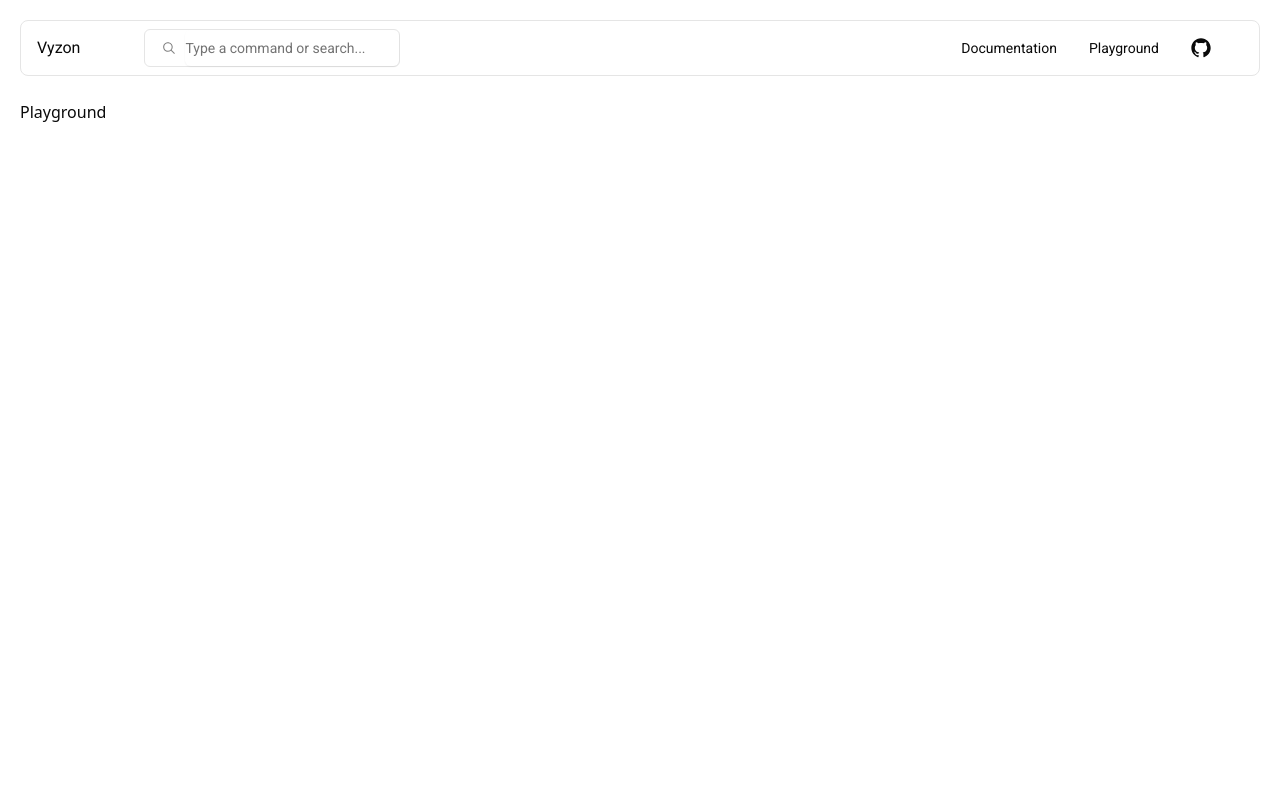
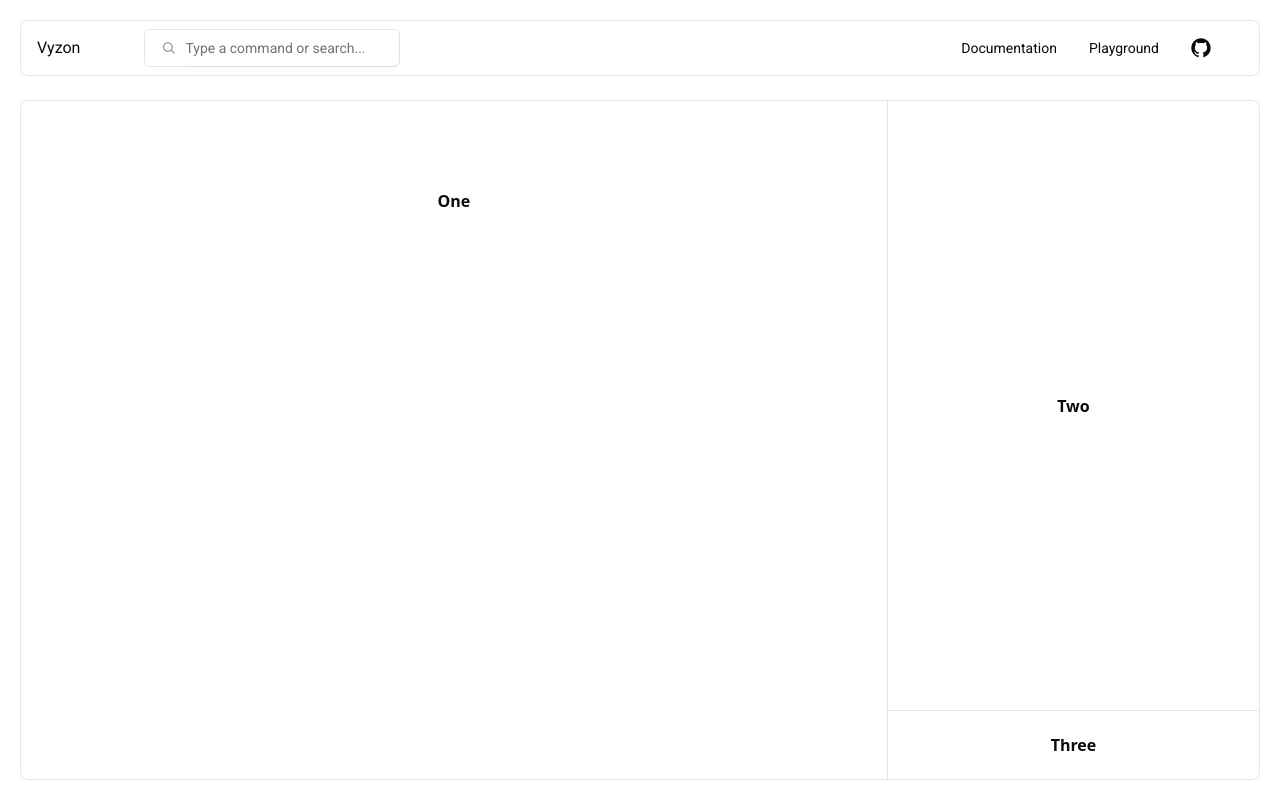
Before and after one commit to yash7xm/Vyzon-Playground, a React (Vite) app: page /playground in a window 1280 px wide. Built offline with nearby package versions, Linux system fonts and the light colour scheme.

Commit message:
playground resizable added

```diff
--- /dev/null
+++ b/src/components/playground/playgroundResizable.tsx
@@ -0,0 +1,36 @@
+import {
+    ResizableHandle,
+    ResizablePanel,
+    ResizablePanelGroup,
+} from "@/components/ui/resizable";
+
+export function PlaygroundResizable() {
+    return (
+        <ResizablePanelGroup
+            direction="horizontal"
+            className="w-full rounded-lg border"
+        >
+            <ResizablePanel defaultSize={70}>
+                <div className="flex h-[200px] items-center justify-center p-6">
+                    <span className="font-semibold">One</span>
+                </div>
+            </ResizablePanel>
+            <ResizableHandle />
+            <ResizablePanel defaultSize={30}>
+                <ResizablePanelGroup direction="vertical">
+                    <ResizablePanel defaultSize={90}>
+                        <div className="flex h-full items-center justify-center p-6">
+                            <span className="font-semibold">Two</span>
+                        </div>
+                    </ResizablePanel>
+                    <ResizableHandle />
+                    <ResizablePanel defaultSize={10}>
+                        <div className="flex h-full items-center justify-center p-6">
+                            <span className="font-semibold">Three</span>
+                        </div>
+                    </ResizablePanel>
+                </ResizablePanelGroup>
+            </ResizablePanel>
+        </ResizablePanelGroup>
+    );
+}
--- a/src/pages/Playground/index.tsx
+++ b/src/pages/Playground/index.tsx
@@ -1,4 +1,5 @@
 import Navbar from "@/components/navbar";
+import { PlaygroundResizable } from "@/components/playground/playgroundResizable";
 
 function Playground() {
     return (
@@ -7,7 +8,9 @@ function Playground() {
                 <Navbar />
             </div>
 
-            <div>Playground</div>
+            <div className="w-full h-full">
+                <PlaygroundResizable />
+            </div>
         </div>
     );
 }
```
